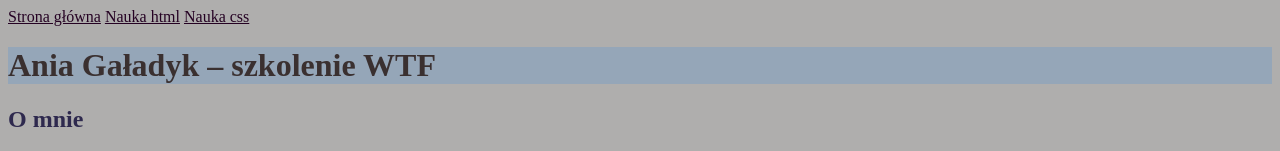
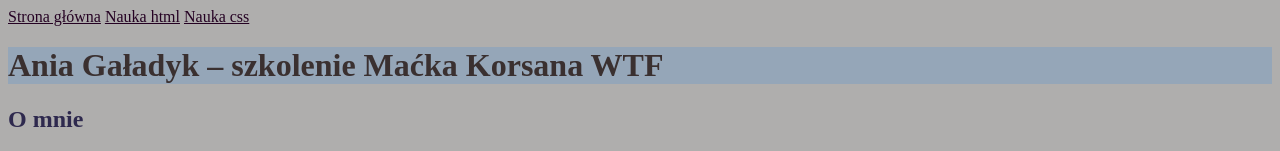
Before and after one commit to AniaGall/homepage, a plain HTML site: page index.html in a window 1280 px wide. Shown: the top 151 px of the page. Drawn offline with Linux system fonts and the light colour scheme.

Commit message:
new heading content

```diff
--- a/index.html
+++ b/index.html
@@ -20,7 +20,7 @@
     <main>
 
         <header id="top">
-            <h1>Ania Gaładyk – szkolenie WTF</h1>
+            <h1>Ania Gaładyk – szkolenie Maćka Korsana WTF</h1>
         </header>
 
         <section>
```
